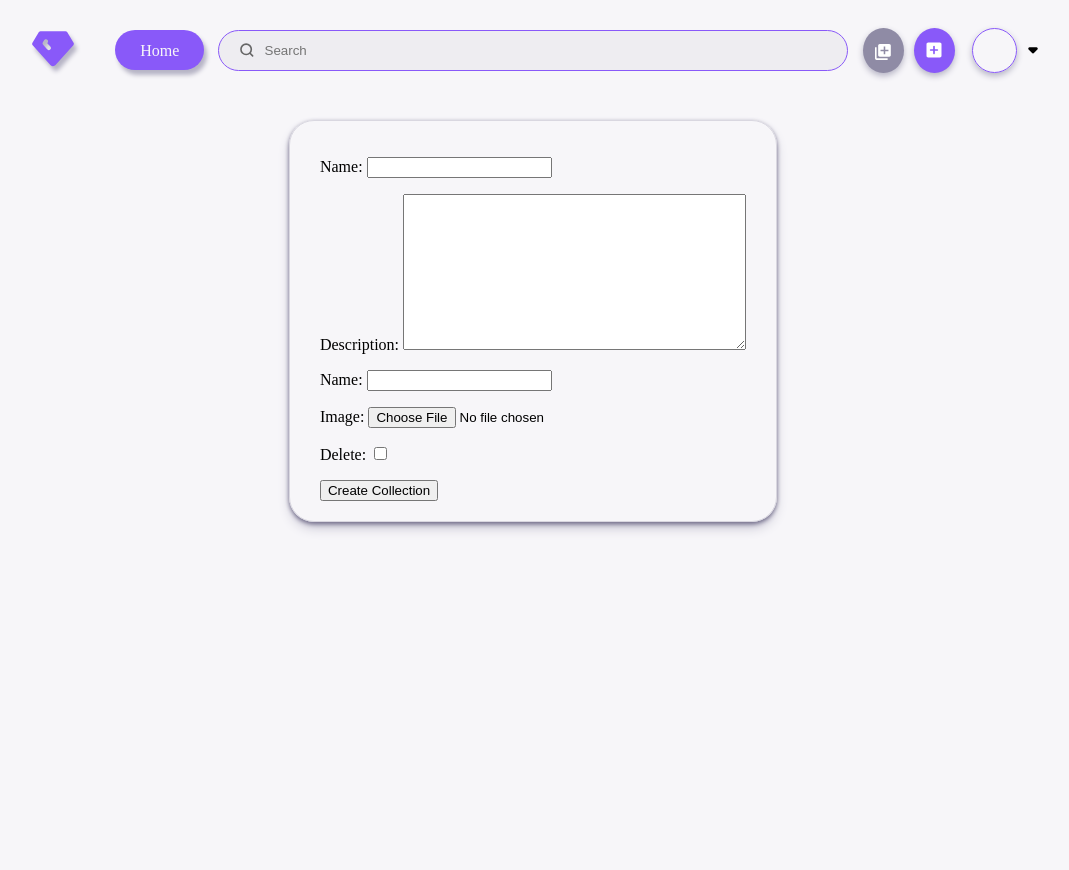
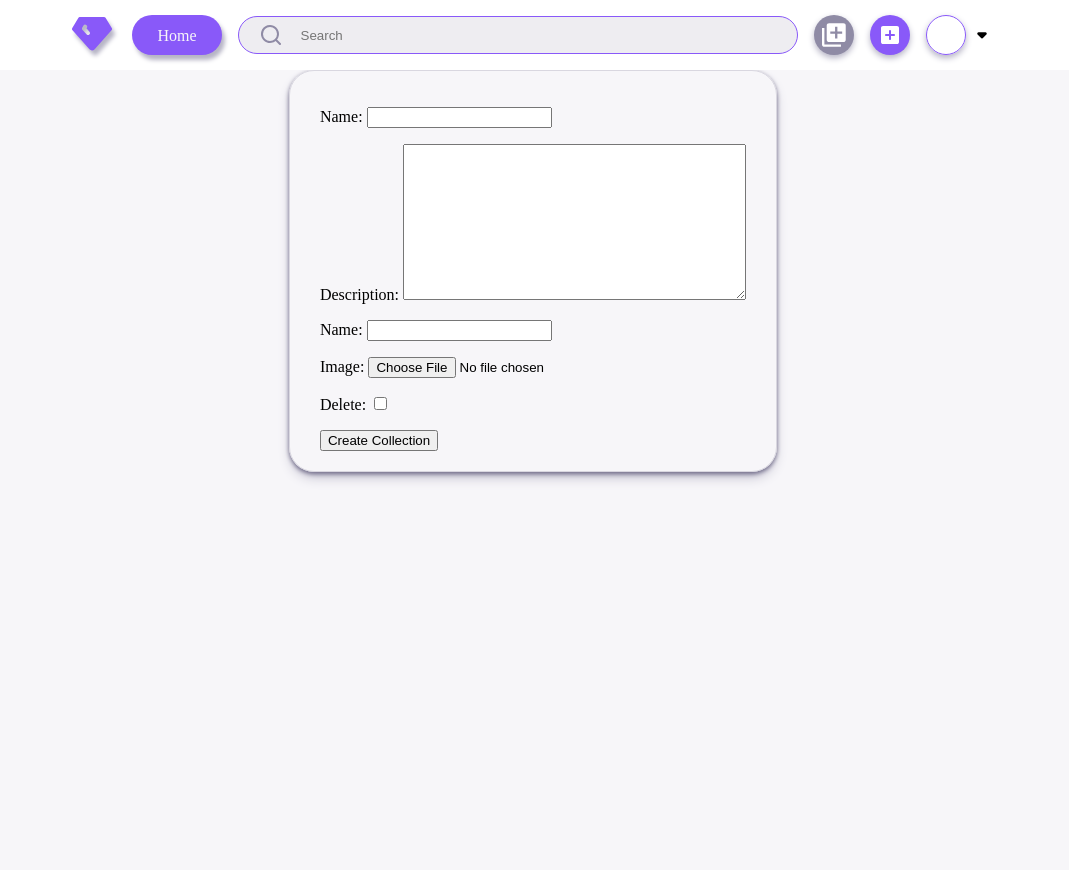
Before and after one commit to maikcodes/getfashionable, a Django app: page /getfashionable/collections/ in a window 1280 px wide. Shown: the whole page, without its empty margins (107-1176 px from the left). Before the commit the page ends 532 px from the top, so only its background shows below. Run offline with Django 4.2, Linux system fonts and the light colour scheme; the visitor is signed in with stand-in values (Sample User, id 1).

Commit message:
Restyle home page.

```diff
--- a/GetFashionable/static/getfashionable/css/buttons.css
+++ b/GetFashionable/static/getfashionable/css/buttons.css
@@ -1,59 +1,51 @@
-.rounded-button {
+[class*="rounded-image-link"] {
   display: block;
   overflow: hidden;
-  width: 45px;
-  height: 45px;
   border: 1.5px solid var(--purple-heart-500);
   border-radius: 50%;
   box-shadow: 0 3px 6px var(--ship-gray-300);
 }
 
-.rounded-button-large {
-  display: block;
-  overflow: hidden;
+.rounded-image-link {
+  width: 32px;
+  height: 32px;
+}
+
+.rounded-image-link--large {
   width: 80px;
   height: 80px;
-  border: 1.5px solid var(--purple-heart-500);
-  border-radius: 50%;
-  box-shadow: 0 3px 6px var(--ship-gray-300);
 }
 
-.rounded-button-primary {
+[class*="rounded-button"] {
   display: flex;
   align-items: center;
   justify-content: center;
-  width: 45px;
-  height: 45px;
-  background-color: var(--purple-heart-500);
+  width: 32px;
+  height: 32px;
+  min-width: 32px;
+  min-height: 32px;
   border-radius: 50%;
   box-shadow: 0 3px 6px var(--ship-gray-300);
-  font-size: 30px;
+  font-size: 27px;
   text-decoration: none;
   font-weight: bold;
 }
 
-.rounded-button-primary:hover {
+.rounded-button--primary {
+  background-color: var(--purple-heart-500);
+}
+
+.rounded-button--primary:hover {
   background-color: var(--amethyst-500);
 }
 
-.rounded-button-secondary {
-  display: flex;
-  align-items: center;
-  justify-content: center;
-  width: 45px;
-  height: 45px;
+.rounded-button--secondary {
   background-color: var(--ship-gray-400);
-  border-radius: 50%;
-  box-shadow: 0 3px 6px var(--ship-gray-300);
-  font-size: 30px;
-  text-decoration: none;
-  font-weight: bold;
 }
 
-.rounded-button-secondary:hover {
+.rounded-button--secondary:hover {
   background-color: var(--ship-gray-500);
 }
-
 
 .rounded-image {
   width: 100%;
@@ -61,17 +53,16 @@
 }
 
 [class*="link-button"] {
-  padding: 10px 25px;
+  padding: 5px 15px;
   border-radius: 25px;
   filter: drop-shadow(3px 5px 2px var(--ship-gray-300));
-  /* filter: drop-shadow(3px 5px 2px var(--ship-gray-1000)); */
 }
 
-.link-button {
+.link-button--primary {
   background-color: var(--purple-heart-500);
 }
 
-.link-button:hover {
+.link-button--primary:hover {
   background-color: var(--amethyst-500);
 }
 
@@ -91,17 +82,13 @@
 
 .icon-link {
   display: inline-block;
-}
-
-.icon-link-svg {
   fill: var(--purple-heart-500);
   filter: drop-shadow(3px 5px 2px var(--ship-gray-300));
-  /* filter: drop-shadow(3px 5px 2px var(--ship-gray-1000)); */
-  width: 50px;
+  width: 40px;
   height: auto;
 }
 
-.icon-link-svg:hover {
+.icon-link:hover {
   fill: var(--amethyst-500);
 }
 
@@ -116,3 +103,32 @@
 .button-primary:hover {
   background-color: var(--amethyst-500);
 }
+
+@media only screen and (min-width: 768px) {
+  .rounded-button {
+    width: 40px;
+    height: 40px;
+  }
+
+  [class*="rounded-button"] {
+    width: 40px;
+    height: 40px;
+    min-width: 40px;
+    min-height: 40px;
+    font-size: 35px;
+  }
+
+  .icon-link {
+    width: 48px;
+  }
+
+  .rounded-image-link {
+    width: 40px;
+    height: 40px;
+  }
+  [class*="link-button"] {
+    padding: 10px 25px;
+    border-radius: 25px;
+    filter: drop-shadow(3px 5px 2px var(--ship-gray-300));
+  }
+}
--- /dev/null
+++ b/GetFashionable/static/getfashionable/css/icons.css
@@ -0,0 +1,11 @@
+.image-icon {
+    width: 16px;
+    height: 16px;
+}
+
+@media only screen and (min-width: 768px) {
+    .image-icon {
+        width: 24px;
+        height: 24px;
+    }
+}
--- a/GetFashionable/static/getfashionable/css/layouts.css
+++ b/GetFashionable/static/getfashionable/css/layouts.css
@@ -58,11 +58,13 @@
 .main-content {
   width: auto;
   height: auto;
+  margin-top: 50px;
 }
 
 .main-content-full {
   width: auto;
   height: 100vh;
+  margin-top: 50px;
 }
 
 [class*="col-"] {
@@ -115,6 +117,10 @@ body {
 
 /* Medium layout */
 @media only screen and (min-width: 768px) {
+  .main-content, .main-content-full{
+    margin-top: 60px;
+  }
+
   .row {
     width: 100%;
     display: table;
@@ -124,7 +130,8 @@ body {
 
 /* Large layout */
 @media only screen and (min-width: 1024px) {
-  body {
+  .main-content, .main-content-full {
+    margin-top: 70px;
   }
 }
 
--- /dev/null
+++ b/GetFashionable/static/getfashionable/css/navbar.css
@@ -0,0 +1,77 @@
+.navbar {
+  height: 50px;
+  display: flex;
+  flex-direction: row;
+  align-items: center;
+  justify-content: center;
+  gap: 1em;
+  background-color: #fff
+}
+
+.navbar--sticky {
+  position: fixed;
+  top: 0;
+  left: 0;
+  right: 0;
+  z-index: 100;
+}
+
+.navbar__pages {
+  display: flex;
+  flex-direction: row;
+  align-items: center;
+  gap: 1em;
+}
+
+.navbar__user-options {
+  display: flex;
+  flex-direction: row;
+  align-items: center;
+  gap: 1em;
+}
+
+.navbar__search-bar {
+  display: none;
+}
+
+/* Medium layout */
+@media only screen and (min-width: 768px) {
+  .navbar {
+    height: 60px;
+  }
+
+  .navbar__search-bar {
+    display: flex;
+    flex-direction: row;
+    align-items: center;
+    background-color: var(--ship-gray-100);
+    padding: 6px 20px;
+    border-radius: 25px;
+    gap: 1em;
+    border: 1px solid var(--purple-heart-500);
+    width: 20rem;
+  }
+
+  .search-bar__input {
+    width: 100%;
+    border-style: none;
+    background-color: transparent;
+  }
+
+  .search-bar__input:focus {
+    outline: none;
+  }
+}
+
+@media only screen and (min-width: 1024px) {
+  .navbar {
+    height: 70px;
+  }
+
+  .navbar__search-bar {
+    display: flex;
+    flex-direction: row;
+    align-items: center;
+    width: 35rem;
+  }
+}
--- a/GetFashionable/static/getfashionable/css/search_menu.css
+++ /dev/null
@@ -1,39 +0,0 @@
-/* Medium layout */
-@media only screen and (min-width: 768px) {
-  .search-container {
-    height: 100px;
-    display: flex;
-    align-items: center;
-    justify-content: center;
-    margin-bottom: 20px;
-  }
-
-  .search-bar {
-    display: flex;
-    flex-direction: row;
-    align-items: center;
-    width: auto;
-    background-color: var(--ship-gray-100);
-    /* background-color: var(--ship-gray-1000); */
-    padding: 2px 20px;
-    border-radius: 25px;
-    border: 1px solid var(--purple-heart-500);
-  }
-
-  .search-icon {
-    width: 16px;
-    height: 16px;
-  }
-
-  .search-input {
-    padding: 10px 10px;
-    width: 100%;
-    height: auto;
-    border-style: none;
-    background-color: transparent;
-  }
-
-  .search-input:focus {
-    outline: none;
-  }
-}
--- /dev/null
+++ b/GetFashionable/templates/getfashionable/icons/search.html
@@ -0,0 +1,4 @@
+<svg class="search--icon" xmlns="http://www.w3.org/2000/svg" viewBox="0 0 24 24">
+    <path fill="none" stroke="#666666" stroke-linecap="round" stroke-linejoin="round" stroke-width="2.5"
+        d="m21 21l-4.343-4.343m0 0A8 8 0 1 0 5.343 5.343a8 8 0 0 0 11.314 11.314Z" />
+</svg>
--- a/GetFashionable/templates/getfashionable/layouts/base.html
+++ b/GetFashionable/templates/getfashionable/layouts/base.html
@@ -8,11 +8,13 @@
     <meta name="viewport" content="width=device-width, initial-scale=1.0">
 
     <link rel="stylesheet" href="{% static 'getfashionable/css/layouts.css' %}">
+    <link rel="stylesheet" href="{% static 'getfashionable/css/icons.css' %}">
     <link rel="stylesheet" href="{% static 'getfashionable/css/buttons.css' %}">
     <link rel="stylesheet" href="{% static 'getfashionable/css/cards.css' %}">
-    <link rel="stylesheet" href="{% static 'getfashionable/css/search_menu.css' %}">
+    <link rel="stylesheet" href="{% static 'getfashionable/css/navbar.css' %}">
     <link rel="stylesheet" href="{% static 'getfashionable/css/dropdown.css' %}">
     <link rel="stylesheet" href="{% static 'getfashionable/css/forms.css' %}">
+
     <link rel="icon" href="{% static 'getfashionable/icons/favicon.svg' %}" type="image/svg+xml">
     {% block specific_style %} {% endblock %}
 
@@ -27,9 +29,7 @@
 <body class="main-container">
     {% if show_header %}
 
-    <header>
-        {% include "getfashionable/layouts/header/header.html" %}
-    </header>
+    {% include "getfashionable/layouts/navbar/index.html" %}
 
     <main class="main-content">
 
--- a/GetFashionable/templates/getfashionable/layouts/header/header.html
+++ b/GetFashionable/templates/getfashionable/layouts/header/header.html
@@ -1,14 +1,10 @@
 <div class="row">
-    <div class="search-container">
-
+    <div class="search__container">
         <div class="col-1">
             <div class="content-centered">
                 <div class="icon-link">
                     <a href="{% url 'getfashionable:home' %}">
-                        <svg xmlns="http://www.w3.org/2000/svg" viewBox="0 0 24 24" class="icon-link-svg">
-                            <path
-                                d="M18 4a1 1 0 0 1 .783.378l.074.108l3 5a1 1 0 0 1-.032 1.078l-.08.103l-8.53 9.533a1.7 1.7 0 0 1-1.215.51c-.4 0-.785-.14-1.11-.417l-.135-.126l-8.5-9.5A1 1 0 0 1 2.083 9.6l.06-.115l3.013-5.022l.064-.09a.982.982 0 0 1 .155-.154l.089-.064l.088-.05l.05-.023l.06-.025l.109-.032l.112-.02L6 4h12zM9.114 7.943a1 1 0 0 0-1.371.343l-.6 1l-.06.116a1 1 0 0 0 .177 1.07l2 2.2l.09.088a1 1 0 0 0 1.323-.02l.087-.09a1 1 0 0 0-.02-1.323l-1.501-1.65l.218-.363l.055-.103a1 1 0 0 0-.398-1.268z" />
-                        </svg>
+
                     </a>
                 </div>
             </div>
@@ -23,7 +19,7 @@
         </div>
 
         <div class="col-6">
-            {% include "getfashionable/layouts/header/searchbar.html" %}
+            <!-- {% include "getfashionable/layouts/header/searchbar.html" %} -->
         </div>
 
         <div class="col-2">
--- a/GetFashionable/templates/getfashionable/layouts/header/searchbar.html
+++ b/GetFashionable/templates/getfashionable/layouts/header/searchbar.html
@@ -1,12 +1,8 @@
+{% load static %}
+
 <form action="">
-
-    <div class="search-bar">
-        <svg class="search-icon" xmlns="http://www.w3.org/2000/svg" viewBox="0 0 24 24">
-            <path fill="none" stroke="#666666" stroke-linecap="round" stroke-linejoin="round" stroke-width="2.5"
-                d="m21 21l-4.343-4.343m0 0A8 8 0 1 0 5.343 5.343a8 8 0 0 0 11.314 11.314Z" />
-        </svg>
-
-        <input class="search-input" type="text" placeholder="Search">
+    <div class="navbar__search-bar">
+        <img src="{% static 'getfashionable/icons/search.svg' %}" alt="search icon" class="image-icon">
+        <input class="search-bar__input" type="text" placeholder="Search">
     </div>
-
 </form>
--- a/GetFashionable/templates/getfashionable/layouts/header/useroptions.html
+++ b/GetFashionable/templates/getfashionable/layouts/header/useroptions.html
@@ -1,30 +1,19 @@
+{% load static %}
+
 {% if user.is_authenticated %}
 
+<div class="navbar__user-options">
+
+    <a href="{% url 'getfashionable:collections' %}" class="rounded-button--secondary">
+        <img src="{% static 'getfashionable/icons/add_collection.svg' %}" alt="search icon" class="image-icon">
+    </a>
+
+    <a href="{% url 'getfashionable:designs' %}" class="rounded-button--primary">
+        <img src="{% static 'getfashionable/icons/add_design.svg' %}" alt="search icon" class="image-icon">
+    </a>
+
     <div class="content-centered">
-
-    <div class="col-3">
-        <div class="content-centered">
-            <a href="{% url 'getfashionable:collections' %}" class="rounded-button-secondary">
-                <span class="link-text">
-                    <svg xmlns="http://www.w3.org/2000/svg" width="16" height="16" viewBox="0 0 432 432"><path fill="#ffffff" d="M43 88v299h298v42H43q-18 0-30.5-12.5T0 387V88zM384 3q18 0 30.5 12.5T427 45v256q0 18-12.5 30.5T384 344H128q-18 0-30.5-12.5T85 301V45q0-17 12.5-29.5T128 3zm-21 192v-43h-86V67h-42v85h-86v43h86v85h42v-85z"/></svg>
-                </span>
-            </a>
-        </div>
-    </div>
-
-    <div class="col-3">
-        <div class="content-centered">
-            <a href="{% url 'getfashionable:designs' %}" class="rounded-button-primary">
-                <svg xmlns="http://www.w3.org/2000/svg" width="20" height="20" viewBox="0 0 24 24"><path fill="#ffffff" d="M11 13v3q0 .425.288.713T12 17q.425 0 .713-.288T13 16v-3h3q.425 0 .713-.288T17 12q0-.425-.288-.712T16 11h-3V8q0-.425-.288-.712T12 7q-.425 0-.712.288T11 8v3H8q-.425 0-.712.288T7 12q0 .425.288.713T8 13zm-6 8q-.825 0-1.412-.587T3 19V5q0-.825.588-1.412T5 3h14q.825 0 1.413.588T21 5v14q0 .825-.587 1.413T19 21z"/></svg>
-            </a>
-        </div>
-    </div>
-
-
-    <div class="col-6">
-        <div class="content-centered">
-
-            <a href="{% url 'getfashionable:profile' user %}" class="rounded-button">
+        <a href="{% url 'getfashionable:profile' user %}" class="rounded-image-link">
             <img class="rounded-image" src="{{ user.userimage.image.url }}" alt="">
         </a>
 
@@ -41,7 +30,6 @@
                 <li><a href="">Settings</a></li>
             </ul>
         </details>
-        </div>
     </div>
 
 </div>
--- /dev/null
+++ b/GetFashionable/templates/getfashionable/layouts/navbar/index.html
@@ -0,0 +1,23 @@
+<header>
+    <nav class="navbar navbar--sticky">
+
+        <div class="navbar__pages">
+            <a href="{% url 'getfashionable:home' %}">
+                <svg xmlns="http://www.w3.org/2000/svg" viewBox="0 0 24 24" class="icon-link">
+                    <path
+                    d="M18 4a1 1 0 0 1 .783.378l.074.108l3 5a1 1 0 0 1-.032 1.078l-.08.103l-8.53 9.533a1.7 1.7 0 0 1-1.215.51c-.4 0-.785-.14-1.11-.417l-.135-.126l-8.5-9.5A1 1 0 0 1 2.083 9.6l.06-.115l3.013-5.022l.064-.09a.982.982 0 0 1 .155-.154l.089-.064l.088-.05l.05-.023l.06-.025l.109-.032l.112-.02L6 4h12zM9.114 7.943a1 1 0 0 0-1.371.343l-.6 1l-.06.116a1 1 0 0 0 .177 1.07l2 2.2l.09.088a1 1 0 0 0 1.323-.02l.087-.09a1 1 0 0 0-.02-1.323l-1.501-1.65l.218-.363l.055-.103a1 1 0 0 0-.398-1.268z" />
+                </svg>
+            </a>
+
+            {% if user.is_authenticated %}
+            <a href="{% url 'getfashionable:home' %}" class="link-button--primary">
+                <span class="link-text">Home</span>
+            </a>
+            {% endif %}
+        </div>
+
+        {% include "getfashionable/layouts/header/searchbar.html" %}
+
+        {% include "getfashionable/layouts/header/useroptions.html" %}
+    </nav>
+</header>
--- a/GetFashionable/templates/getfashionable/pages/publication_detail.html
+++ b/GetFashionable/templates/getfashionable/pages/publication_detail.html
@@ -29,7 +29,7 @@ Publication
                 <div class="border-container">
 
                     <div class="content-centered">
-                        <a href="{% url 'getfashionable:profile' publication.author.username %}" class="rounded-button-large">
+                        <a href="{% url 'getfashionable:profile' publication.author.username %}" class="rounded-image-link--large">
                             <img class="rounded-image" src="{{ publication.author.image_url }}" alt="" width="60"
                                 height="60">
                         </a>
```
Also changed, not shown: GetFashionable/static/getfashionable/css/masonry.css (+13 -1 lines), GetFashionable/static/getfashionable/icons/add_collection.svg (added), GetFashionable/static/getfashionable/icons/add_design.svg (added), GetFashionable/static/getfashionable/icons/search.svg (added). Lines whose indentation alone changed are shown as unchanged.
